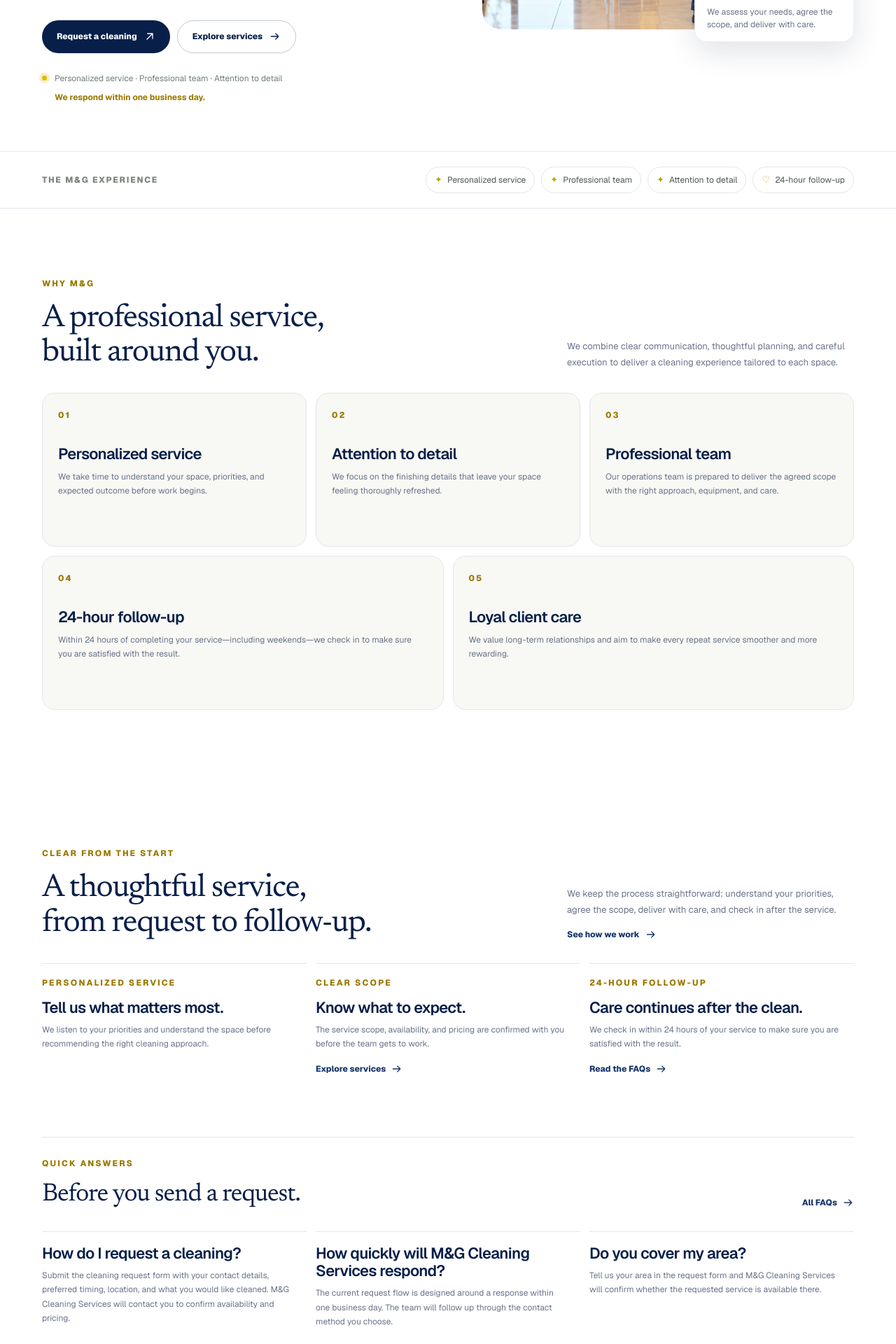
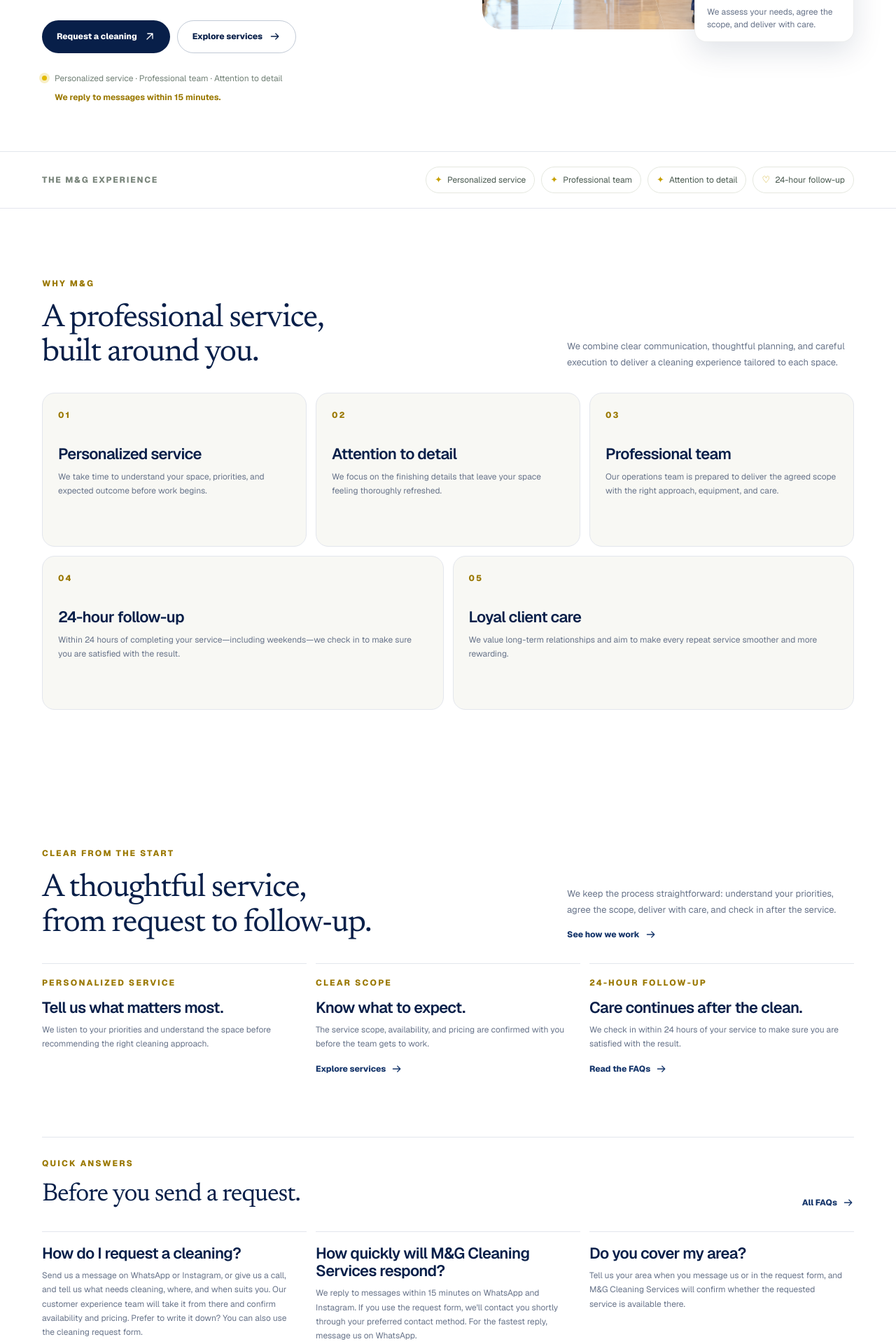
Before and after one commit to codegiyu/mgcleaning, a Next.js app: page / in a window 1280 px wide. Shown: the part 620-2540 px from the top of the page at 70% size. Built offline with nearby package versions, Linux system fonts and the light colour scheme; no server answers.

Commit message:
feat: replace the one-business-day promise with the 15-minute reply

```diff
--- a/src/app/(public)/areas/page.tsx
+++ b/src/app/(public)/areas/page.tsx
@@ -1,6 +1,7 @@
 import Link from "next/link";
 import { ArrowRight, InfoCard, PageCTA, PageIntro, SectionHeading } from "@/components/site-ui";
 import { TrustFactList } from "@/components/trust-ui";
+import { messageResponseExpectation } from "@/content/response-expectation";
 import { contentMode, getPublicTrustFacts } from "@/content/trust-content";
 import { Breadcrumbs } from "@/components/seo/breadcrumbs";
 import { JsonLd } from "@/components/seo/json-ld";
@@ -30,7 +31,7 @@ export default function AreasPage() {
             size="subsection"
             eyebrow={hasApprovedArea ? "CONFIRMED COVERAGE" : "COVERAGE TO BE CONFIRMED"}
             title={hasApprovedArea ? "Check the confirmed service region." : "Tell us where you are."}
-            description={hasApprovedArea ? "The current service-area details are shown below. Submit a request so M&G Cleaning Services can confirm the specific address and timing." : "Share your location with us and the team will confirm whether your address is within the current service area."}
+            description={hasApprovedArea ? "The current service-area details are shown below. Message us or send a request so M&G Cleaning Services can confirm the specific address and timing." : "Share your location with us and the team will confirm whether your address is within the current service area."}
           />
           {hasApprovedArea ? <TrustFactList facts={facts} /> : null}
           <Link className="button button-dark" href="/book">Request coverage confirmation <ArrowRight /></Link>
@@ -39,7 +40,7 @@ export default function AreasPage() {
       <section className="area-notes">
         <InfoCard element="div" title="What to include">Your area or neighborhood, the type of space, and the service you would like to discuss.</InfoCard>
         <InfoCard element="div" title="What happens next">M&amp;G Cleaning Services will follow up through your preferred contact method and confirm availability and pricing.</InfoCard>
-        <InfoCard element="div" title="Response expectation">The current request flow aims to respond within one business day.</InfoCard>
+        <InfoCard element="div" title="Response expectation">Message us on WhatsApp or Instagram, or call, with your area. {messageResponseExpectation}.</InfoCard>
       </section>
       <section className="next-step">
         <SectionHeading divider size="subsection" eyebrow="NEED A QUICK ANSWER?" title="Read the request FAQs." action={{ href: "/faq", label: "View FAQs" }} />
--- a/src/app/(public)/book/confirmation/page.tsx
+++ b/src/app/(public)/book/confirmation/page.tsx
@@ -2,6 +2,7 @@ import type { Metadata } from "next";
 import Link from "next/link";
 import { PageIntro } from "@/components/site-ui";
 import { businessContactFacts } from "@/content/public-content";
+import { formResponseExpectation } from "@/content/response-expectation";
 import { buildPageMetadata } from "@/lib/seo/site-seo";
 
 type Props = { searchParams: Promise<{ reference?: string }> };
@@ -17,7 +18,7 @@ export default async function BookingConfirmationPage({ searchParams }: Props) {
       <PageIntro
         eyebrow="REQUEST RECEIVED"
         title="We&apos;ve got your cleaning request."
-        description="Our team will contact you to confirm availability and pricing. We respond within one business day."
+        description={`Our team will confirm availability and pricing with you. ${formResponseExpectation}`}
       />
       <section className="legal-page" aria-labelledby="confirmation-title">
         <h2 id="confirmation-title">What happens next?</h2>
--- a/src/app/(public)/page.tsx
+++ b/src/app/(public)/page.tsx
@@ -1,7 +1,9 @@
 import Image from "next/image";
 import Link from "next/link";
 import { ArticleCard, ArrowRight, ArrowUpRight, CTASection, InfoCard, SectionHeading, sequenceLabel, ServiceCard } from "@/components/site-ui";
+import { RequestChannels } from "@/components/contact-channels";
 import { articles, services, whyMgReasons } from "@/content/demo-content";
+import { messageResponseExpectation } from "@/content/response-expectation";
 import { getPublicFaqs } from "@/content/trust-content";
 import { getPublishedBlogPosts, toDemoArticle } from "@/lib/blog/public-blog";
 import { buildPageMetadata } from "@/lib/seo/site-seo";
@@ -31,7 +33,7 @@ export default async function HomePage() {
             <Link className="button button-outline" href="/services">Explore services <ArrowRight /></Link>
           </div>
           <div className="hero-meta"><span className="status-dot" aria-hidden="true" />Personalized service · Professional team · Attention to detail</div>
-          <p className="hero-response">We respond within one business day.</p>
+          <p className="hero-response">{messageResponseExpectation}.</p>
         </div>
         <div className="hero-visual">
           <div className="hero-art-wrap"><Image src="/images/generated/hero-professional-cleaning-v2.png" alt="M&G cleaning professional caring for a bright modern space" fill priority sizes="(max-width: 760px) 100vw, 50vw" /></div>
@@ -59,6 +61,7 @@ export default async function HomePage() {
         <div className="faq-preview">
           <SectionHeading as="h3" size="subsection" eyebrow="QUICK ANSWERS" title="Before you send a request." action={{ href: "/faq", label: "All FAQs" }} />
           <div className="faq-preview-grid">{getPublicFaqs().slice(0, 3).map((faq) => <InfoCard key={faq.id} element="div" titleAs="h4" title={faq.question}>{faq.answer}</InfoCard>)}</div>
+          <RequestChannels variant="inline" />
         </div>
       </section>
       <section className="section section-shell">
--- a/src/app/(public)/terms/page.tsx
+++ b/src/app/(public)/terms/page.tsx
@@ -1,4 +1,5 @@
 import { PageIntro } from "@/components/site-ui";
+import { formResponseExpectation } from "@/content/response-expectation";
 import { Breadcrumbs } from "@/components/seo/breadcrumbs";
 import { JsonLd } from "@/components/seo/json-ld";
 import { breadcrumbJsonLd, buildPageMetadata, graphJsonLd } from "@/lib/seo/site-seo";
@@ -14,7 +15,7 @@ export default function TermsPage() {
       <PageIntro eyebrow="REQUEST INFORMATION" title="A clear starting point." description="Submitting a cleaning request starts a conversation with MG; it does not automatically reserve a visit." />
       <article className="legal-page">
         <h2>Cleaning requests</h2>
-        <p>Submitting the request form sends your cleaning needs, preferred timing, and contact details to M&amp;G Cleaning Services. The team will contact you to confirm availability and pricing. We respond within one business day.</p>
+        <p>Submitting the request form sends your cleaning needs, preferred timing, and contact details to M&amp;G Cleaning Services. The team will contact you to confirm availability and pricing. {formResponseExpectation} You can also request a cleaning by WhatsApp, Instagram, or phone.</p>
         <h2>Not an appointment confirmation</h2>
         <p>A request reference confirms that your request was received. It does not mean that a date, time, price, or cleaning visit has been confirmed. The request becomes a booking only after MG and the customer agree those details by phone or WhatsApp.</p>
       </article>
--- a/src/content/public-content.ts
+++ b/src/content/public-content.ts
@@ -1,4 +1,5 @@
 import { demoSite, services, type DemoService } from "@/content/demo-content";
+import { messageResponseExpectation } from "@/content/response-expectation";
 import { contentMode, type ContentProvenance, type ContentStatus, type RightsStatus } from "@/content/trust-content";
 
 type GovernedRecord = {
@@ -98,9 +99,10 @@ export const businessContactFacts: BusinessContactFacts = {
     label: "Operating hours",
   },
   responseExpectation: {
-    ...confirmedContactRecord("business-response-expectation", "Response expectation", "Approved request-flow wording used throughout the current site."),
+    ...confirmedContactRecord("business-response-expectation", "Response expectation", "15-minute maximum for messages confirmed by the client on 2026-10-26; whether it applies outside working hours is pending."),
+    lastReviewedAt: "2026-10-27",
     label: "Response expectation",
-    value: "We respond within one business day",
+    value: messageResponseExpectation,
   },
 };
 
--- a/src/content/trust-content.ts
+++ b/src/content/trust-content.ts
@@ -1,3 +1,5 @@
+import { formResponseExpectation, messageResponseExpectation } from "@/content/response-expectation";
+
 export type ContentStatus = "demo" | "draft" | "approved" | "archived";
 
 export type ContentProvenance =
@@ -222,19 +224,19 @@ export const trustFacts: TrustFact[] = [
 
 export const trustFaqs: TrustFaq[] = [
   {
-    ...demoRecord("faq-request", "Placeholder answer uses only the approved request-flow wording."),
+    ...demoRecord("faq-request", "Messaging-first request flow agreed with the client on 2026-10-26; the form is the second option."),
     question: "How do I request a cleaning?",
-    answer: "Submit the cleaning request form with your contact details, preferred timing, location, and what you would like cleaned. M&G Cleaning Services will contact you to confirm availability and pricing.",
+    answer: "Send us a message on WhatsApp or Instagram, or give us a call, and tell us what needs cleaning, where, and when suits you. Our customer experience team will take it from there and confirm availability and pricing. Prefer to write it down? You can also use the cleaning request form.",
   },
   {
-    ...demoRecord("faq-response", "Placeholder answer uses only the approved response expectation."),
+    ...demoRecord("faq-response", "Uses the shared response promises in src/content/response-expectation.ts."),
     question: "How quickly will M&G Cleaning Services respond?",
-    answer: "The current request flow is designed around a response within one business day. The team will follow up through the contact method you choose.",
+    answer: `${messageResponseExpectation} on WhatsApp and Instagram. If you use the request form, ${formResponseExpectation.charAt(0).toLowerCase()}${formResponseExpectation.slice(1)}`,
   },
   {
     ...demoRecord("faq-coverage", "Coverage is intentionally not claimed before MG confirms its service area."),
     question: "Do you cover my area?",
-    answer: "Tell us your area in the request form and M&G Cleaning Services will confirm whether the requested service is available there.",
+    answer: "Tell us your area when you message us or in the request form, and M&G Cleaning Services will confirm whether the requested service is available there.",
   },
   {
     ...demoRecord("faq-pricing", "Pricing is intentionally not invented in demo content."),
@@ -243,8 +245,8 @@ export const trustFaqs: TrustFaq[] = [
   },
   {
     ...demoRecord("faq-appointment", "Placeholder answer avoids inventing rescheduling or cancellation policy."),
-    question: "Is submitting the form an appointment confirmation?",
-    answer: "No. The form sends a cleaning request. A visit is only confirmed after M&G Cleaning Services and the customer agree the availability, timing, and pricing by phone or WhatsApp.",
+    question: "Is sending a request an appointment confirmation?",
+    answer: "No. A message or the form starts a cleaning request. A visit is only confirmed after M&G Cleaning Services and the customer agree the availability, timing, and pricing by phone or WhatsApp.",
   },
 ];
 
```
Also changed, not shown: 1 other file (tests, documents, lock files or other folders).
